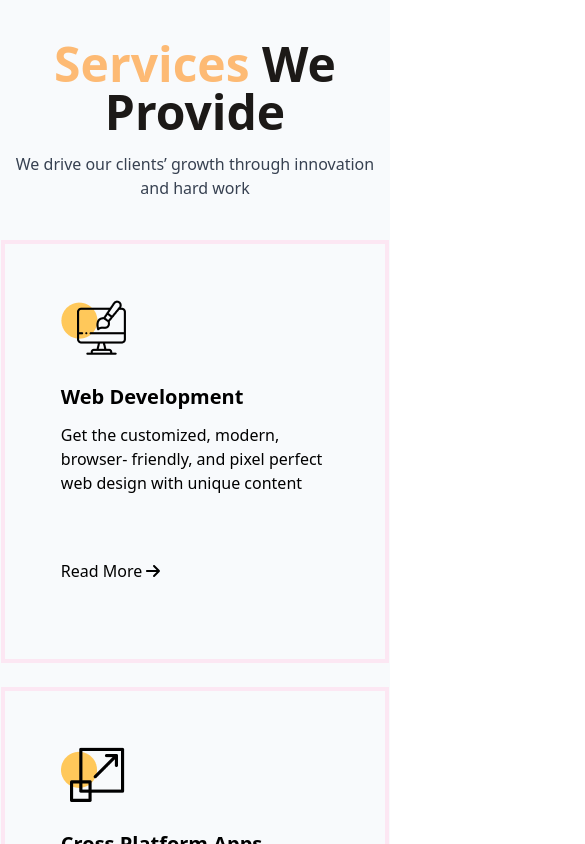
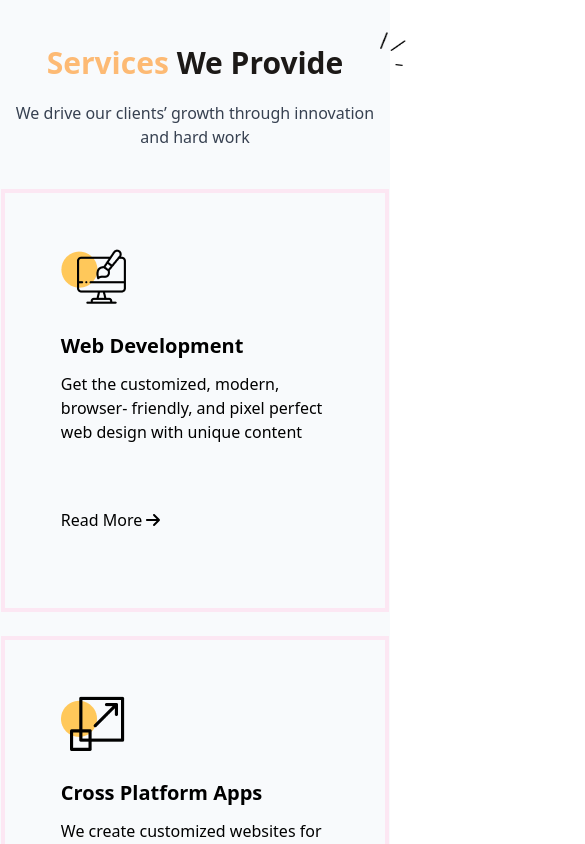
Before and after one commit to arfanroky-github/miicon-demo-repo, a Vue app: page / in a window 390 px wide. Shown: the top 844 px of the page, 585 px wide, since content can reach past the window. Built offline with nearby package versions, Linux system fonts and the light colour scheme.

Commit message:
services updated

```diff
--- a/src/components/Services.vue
+++ b/src/components/Services.vue
@@ -2,10 +2,10 @@
   <section class="services">
 
     <div class="min-h-screen  w-full" style="background-color: #f8fafc">
-      <h1 class="font-bold pt-10 text-5xl text-orange-300 text-center relative">Services <span class="text-stone-900">We Provide</span></h1>
-      <img class="absolute top-6 left-[1170px]" :src="Vector" alt="">
-      <img class="absolute top-10 left-[1185px]" :src="Vector1" alt="">
-      <img class="absolute top-[75px] left-[1190px]" :src="Vector2" alt="">
+      <h1 class="font-bold pt-10 md:text-5xl text-[30px] text-orange-300 text-center relative">Services <span class="text-stone-900">We Provide</span></h1>
+      <img class="absolute md:top-6 top-8 md:left-[1170px] left-[380px] md:w-auto w-2" :src="Vector" alt="">
+      <img class="absolute md:top-10 top-10 md:left-[1185px] left-[390px] md:w-auto w-4" :src="Vector1" alt="">
+      <img class="absolute md:top-[75px] top-16 md:left-[1190px] left-[395px] md:w-auto w-2" :src="Vector2" alt="">
       <p class="text-gray-700 text-center pt-4">We drive our clients’ growth through innovation and hard work</p>
 
         <div class="container mx-auto grid md:grid-cols-3 grid-cols-1 gap-6 pt-10">
```
